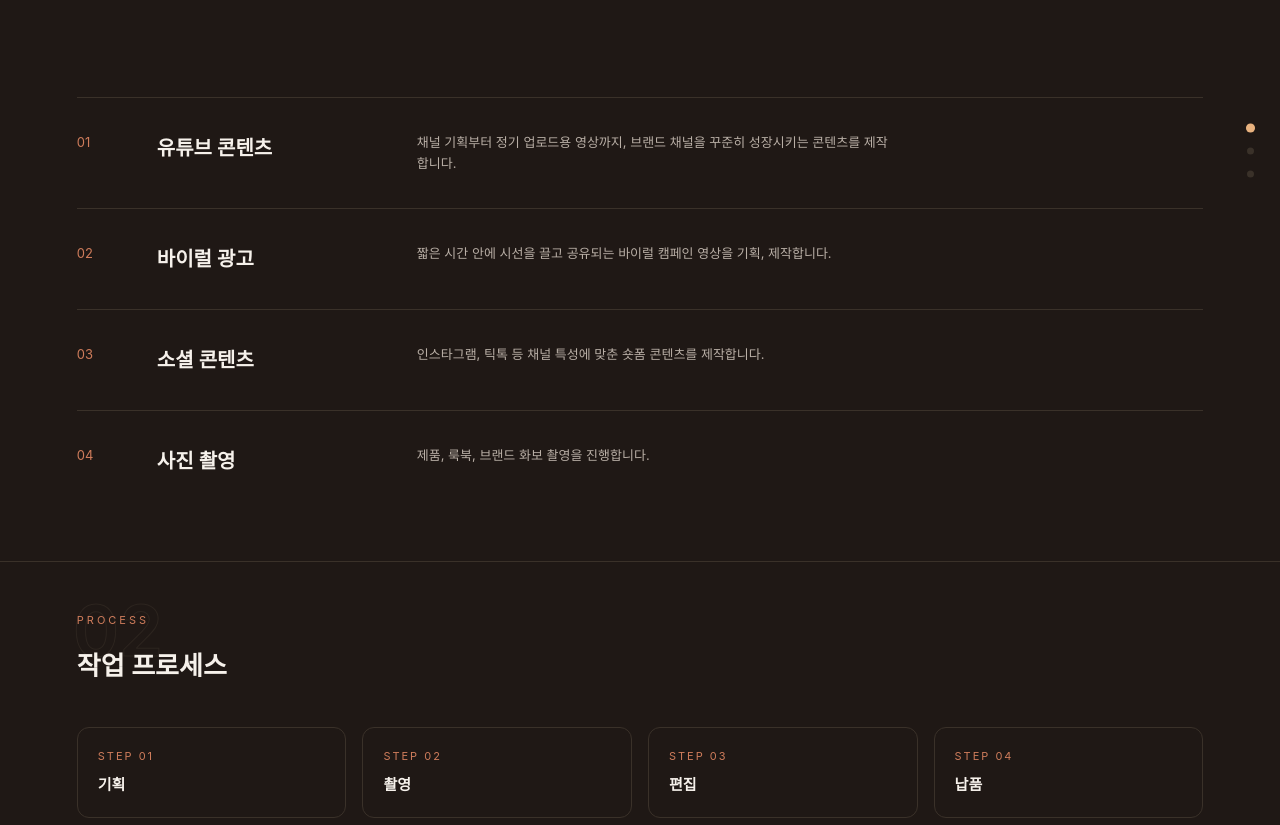
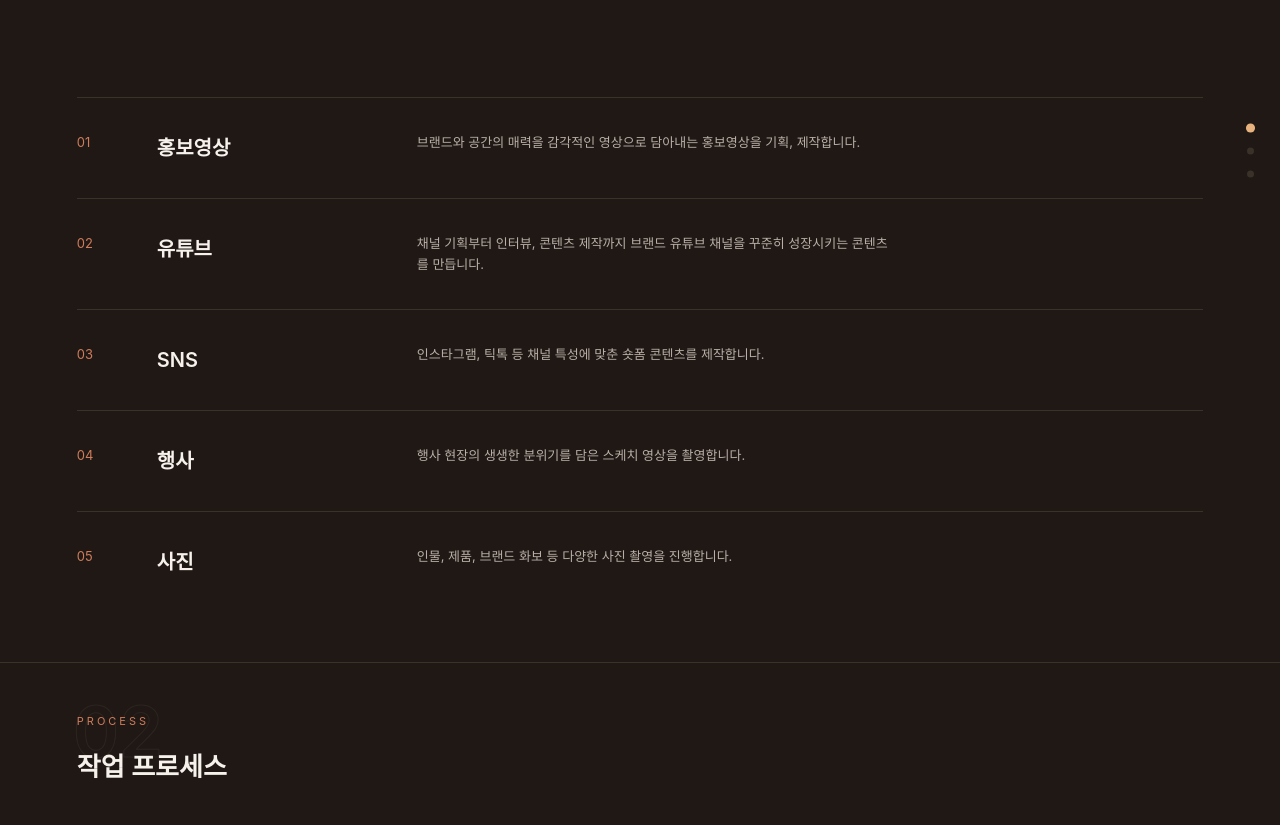
Before and after one commit to chupabangdi-coder/chupabangdi-site, a plain HTML site: page service.html in a window 1280 px wide. Shown: the part 249-1074 px from the top of the page. Drawn offline with Linux system fonts and the light colour scheme; a web font is replaced by a local one.

Commit message:
Add files via upload

```diff
--- a/service.html
+++ b/service.html
@@ -65,23 +65,28 @@
 <section class="section-tight">
   <div class="service-row">
     <div class="num">01</div>
-    <div class="name">유튜브 콘텐츠</div>
-    <div class="desc">채널 기획부터 정기 업로드용 영상까지, 브랜드 채널을 꾸준히 성장시키는 콘텐츠를 제작합니다.</div>
+    <div class="name">홍보영상</div>
+    <div class="desc">브랜드와 공간의 매력을 감각적인 영상으로 담아내는 홍보영상을 기획, 제작합니다.</div>
   </div>
   <div class="service-row">
     <div class="num">02</div>
-    <div class="name">바이럴 광고</div>
-    <div class="desc">짧은 시간 안에 시선을 끌고 공유되는 바이럴 캠페인 영상을 기획, 제작합니다.</div>
+    <div class="name">유튜브</div>
+    <div class="desc">채널 기획부터 인터뷰, 콘텐츠 제작까지 브랜드 유튜브 채널을 꾸준히 성장시키는 콘텐츠를 만듭니다.</div>
   </div>
   <div class="service-row">
     <div class="num">03</div>
-    <div class="name">소셜 콘텐츠</div>
+    <div class="name">SNS</div>
     <div class="desc">인스타그램, 틱톡 등 채널 특성에 맞춘 숏폼 콘텐츠를 제작합니다.</div>
   </div>
   <div class="service-row">
     <div class="num">04</div>
-    <div class="name">사진 촬영</div>
-    <div class="desc">제품, 룩북, 브랜드 화보 촬영을 진행합니다.</div>
+    <div class="name">행사</div>
+    <div class="desc">행사 현장의 생생한 분위기를 담은 스케치 영상을 촬영합니다.</div>
+  </div>
+  <div class="service-row">
+    <div class="num">05</div>
+    <div class="name">사진</div>
+    <div class="desc">인물, 제품, 브랜드 화보 등 다양한 사진 촬영을 진행합니다.</div>
   </div>
 </section>
 
```
Also changed, not shown: about.html (+1 -1 lines), home.html (+6 -5 lines).
